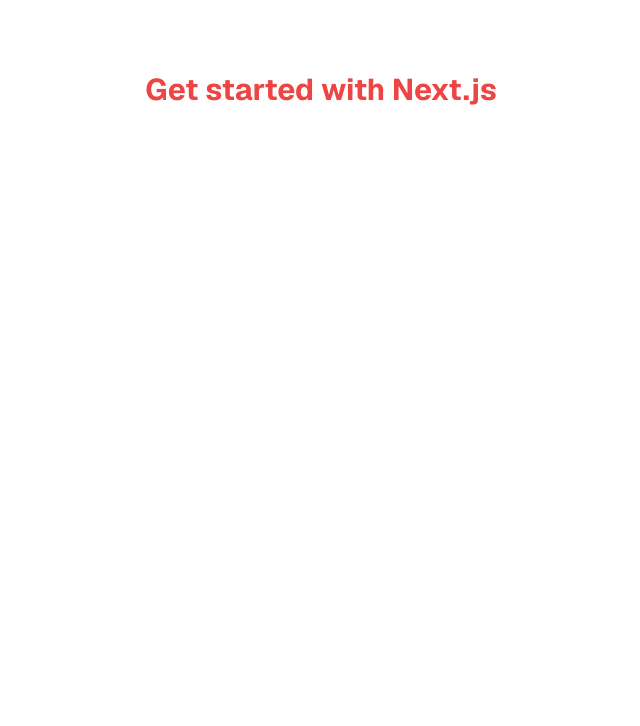
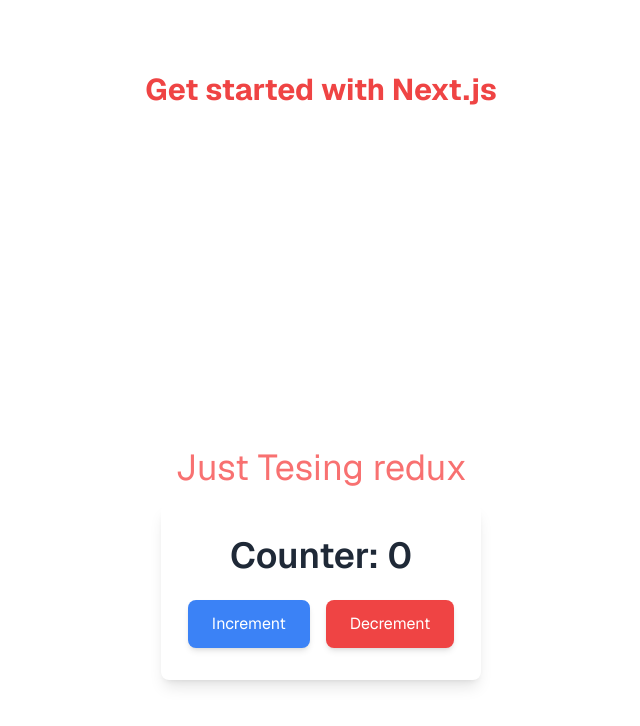
Before and after one commit to Netmow-PTY-LTD/tla-v2-frontend, a Next.js app: page / in a window 1280 px wide. Shown: the top 726 px of the page, without its empty margins (319-959 px from the left). Built offline with nearby package versions, Linux system fonts and the light colour scheme.

Commit message:
basic setup of redux toolkit

```diff
--- a/src/app/(GeneralLayout)/page.js
+++ b/src/app/(GeneralLayout)/page.js
@@ -1,9 +1,15 @@
+import TestCounter from "@/components/UI/TestCounter";
+
 export default function Home() {
   return (
     <div className="grid grid-rows-[20px_1fr_20px] items-center justify-items-center min-h-screen p-8 pb-20 gap-16 sm:p-20 font-[family-name:var(--font-geist-sans)]">
       <h1 className="text-2xl sm:text-3xl font-bold text-center sm:text-left text-red-500">
         Get started with Next.js
       </h1>
+
+      <div>
+        <TestCounter />
+      </div>
     </div>
   );
 }
--- a/src/app/layout.js
+++ b/src/app/layout.js
@@ -1,5 +1,6 @@
 import { Geist, Geist_Mono } from "next/font/google";
 import "../styles/globals.css";
+import ReduxProviderWrapper from "@/lib/providers/ReduxProvider.tsx";
 
 const geistSans = Geist({
   variable: "--font-geist-sans",
@@ -12,8 +13,8 @@
 });
 
 export const metadata = {
-  title: "Create Next App",
-  description: "Generated by create next app",
+  title: "TLA Version 2",
+  description: "Generated by TLA",
 };
 
 export default function RootLayout({ children }) {
@@ -22,7 +23,7 @@
       <body
         className={`${geistSans.variable} ${geistMono.variable} antialiased`}
       >
-        {children}
+        <ReduxProviderWrapper>{children}</ReduxProviderWrapper>
       </body>
     </html>
   );
--- /dev/null
+++ b/src/components/UI/TestCounter.js
@@ -0,0 +1,35 @@
+"use client";
+import { decrement, increment } from "@/lib/redux/features/counterSlice";
+import { useAppDispatch, useAppSelector } from "@/lib/redux/hooks";
+import React from "react";
+
+const TestCounter = () => {
+  const dispatch = useAppDispatch();
+  const count = useAppSelector((state) => state.counter.value);
+  return (
+    <div className="flex flex-col justify-center items-center min-h-screen ">
+      <h2 className="text-4xl text-red-400 mb-4">Just Tesing redux</h2>
+      <div className="bg-white shadow-lg rounded-lg p-8 w-80">
+        <h1 className="text-4xl font-semibold text-center text-gray-800 mb-6">
+          Counter: {count}
+        </h1>
+        <div className="flex justify-center space-x-4">
+          <button
+            onClick={() => dispatch(increment())}
+            className="px-6 py-3 bg-blue-500 text-white rounded-lg shadow-md hover:bg-blue-600 focus:outline-none focus:ring-2 focus:ring-blue-500 transition duration-300"
+          >
+            Increment
+          </button>
+          <button
+            onClick={() => dispatch(decrement())}
+            className="px-6 py-3 bg-red-500 text-white rounded-lg shadow-md hover:bg-red-600 focus:outline-none focus:ring-2 focus:ring-red-500 transition duration-300"
+          >
+            Decrement
+          </button>
+        </div>
+      </div>
+    </div>
+  );
+};
+
+export default TestCounter;
--- /dev/null
+++ b/src/lib/providers/ReduxProvider.tsx.js
@@ -0,0 +1,14 @@
+"use client";
+import { useRef } from "react";
+import { Provider } from "react-redux";
+import { ReduxStore } from "../redux/store";
+
+export default function ReduxProviderWrapper({ children }) {
+  const storeRef = useRef(undefined);
+  if (!storeRef.current) {
+    // Create the store instance the first time this renders
+    storeRef.current = ReduxStore();
+  }
+
+  return <Provider store={storeRef.current}>{children}</Provider>;
+}
--- /dev/null
+++ b/src/lib/redux/features/counterSlice.js
@@ -0,0 +1,18 @@
+import { createSlice } from "@reduxjs/toolkit";
+
+export const counterSlice = createSlice({
+  name: "counter",
+  initialState: { value: 0 },
+  reducers: {
+    increment: (state) => {
+      state.value += 1;
+    },
+    decrement: (state) => {
+      state.value -= 1;
+    },
+  },
+});
+
+export const { increment, decrement } = counterSlice.actions;
+
+export default counterSlice.reducer;
--- /dev/null
+++ b/src/lib/redux/hooks.js
@@ -0,0 +1,5 @@
+import { useDispatch, useSelector, useStore } from "react-redux";
+
+export const useAppDispatch = useDispatch.withTypes();
+export const useAppSelector = useSelector.withTypes();
+export const useAppStore = useStore.withTypes();
--- /dev/null
+++ b/src/lib/redux/store.js
@@ -0,0 +1,10 @@
+import { configureStore } from "@reduxjs/toolkit";
+import counterReducer from "./features/counterSlice";
+
+export const ReduxStore = () => {
+  return configureStore({
+    reducer: {
+      counter: counterReducer,
+    },
+  });
+};
```
